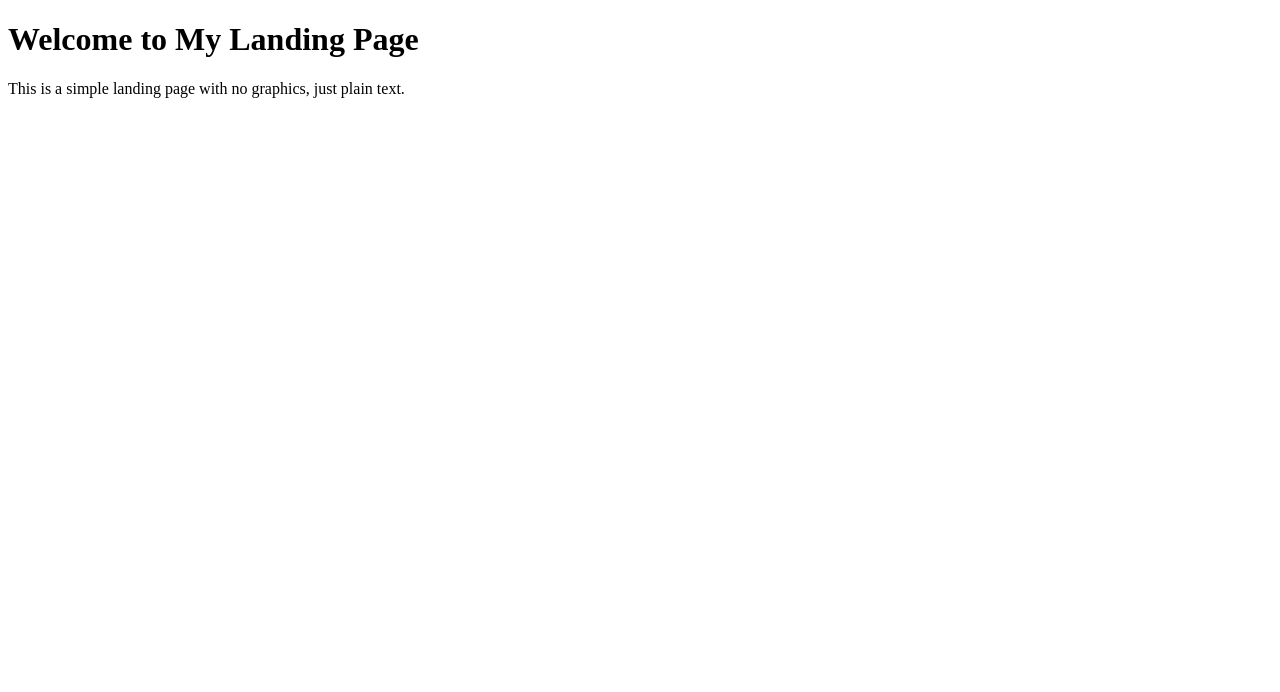
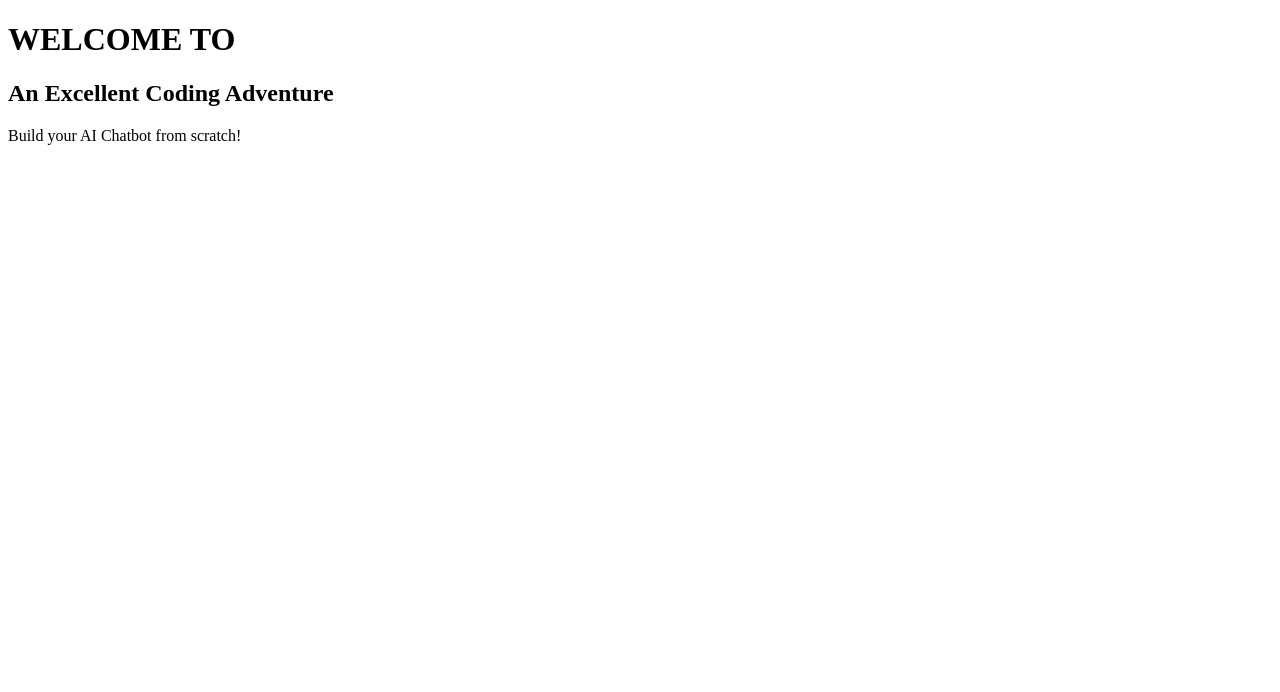
Before and after one commit to FlorantePascual/js-ai-chatbot, a website built with webpack: page index.html in a window 1280 px wide. Shown: the top 692 px of the page. Built offline with nearby package versions, Linux system fonts and the light colour scheme.

Commit message:
Change heading titles

```diff
--- a/index.html
+++ b/index.html
@@ -21,8 +21,9 @@
 </head>
 
 <body>
-  <h1>Welcome to My Landing Page</h1>
-  <p>This is a simple landing page with no graphics, just plain text.</p>
+  <h1>WELCOME TO</h1>
+  <h2>An Excellent Coding Adventure</h2>
+  <p>Build your AI Chatbot from scratch!</p>
 </body>
 
 </html>
```
